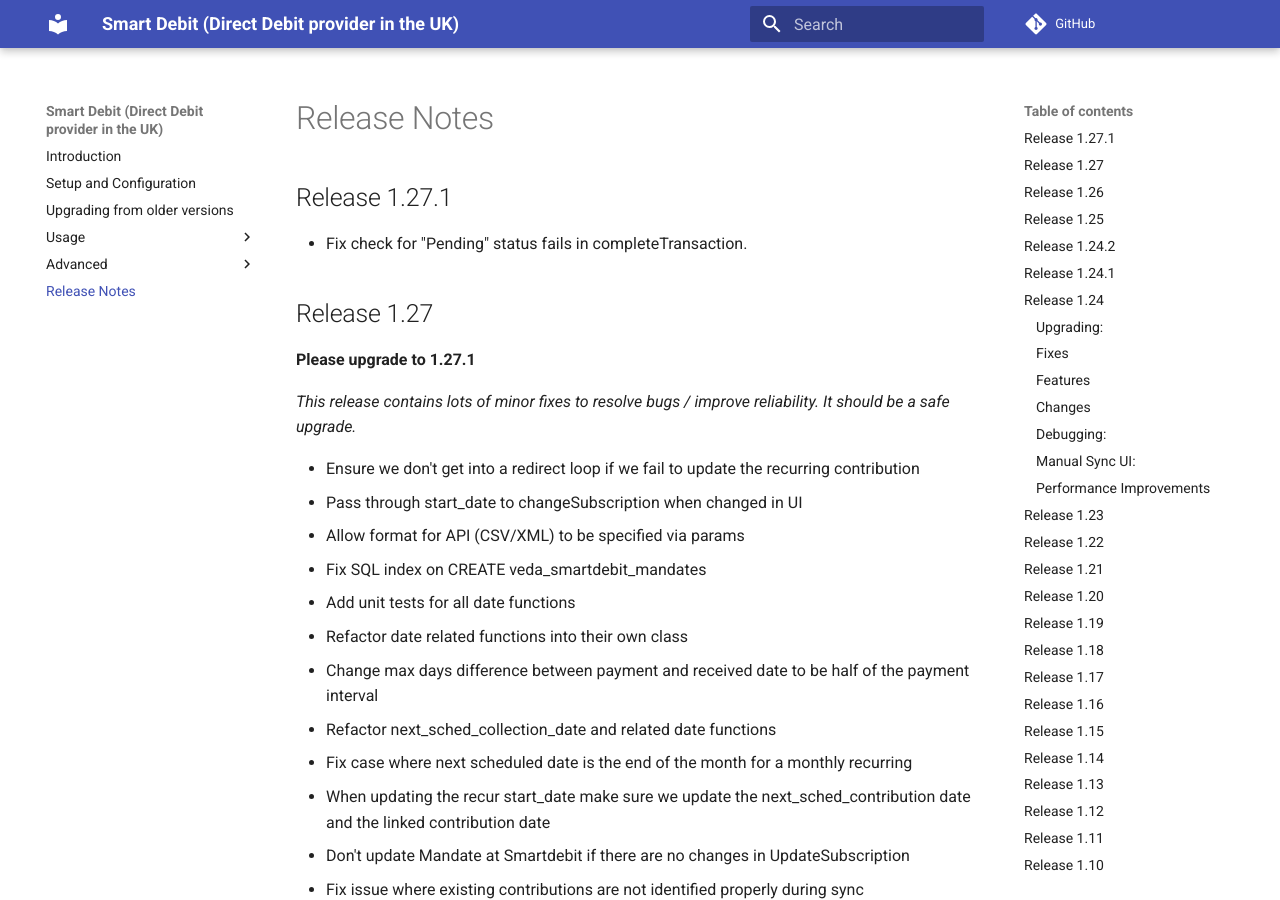
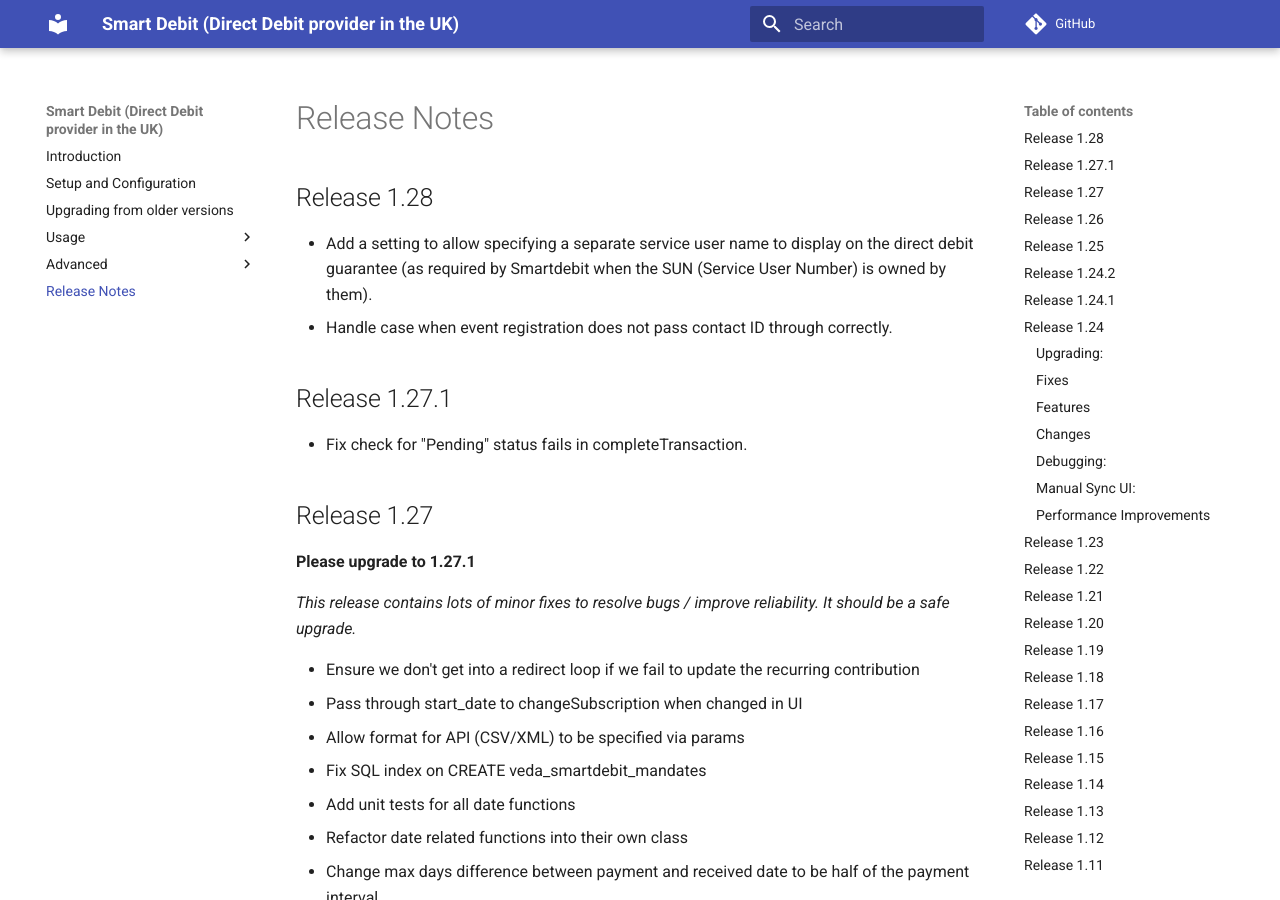
Before and after one commit to mattwire/org.civicrm.smartdebit, an MkDocs documentation site: the page built from docs/release/release_notes.md, in a window 1280 px wide and 900 px high. Built offline with MkDocs 1.6.1 and Material for MkDocs 9.7.7, drawn with Linux system fonts in a browser that asks for light colours; comment, search, counter and statistics services are not loaded; old or Windows-style settings are respelled for this version of MkDocs.

Commit message:
Release 1.28

```diff
--- a/docs/release/release_notes.md
+++ b/docs/release/release_notes.md
@@ -1,3 +1,7 @@
+## Release 1.28
+* Add a setting to allow specifying a separate service user name to display on the direct debit guarantee (as required by Smartdebit when the SUN (Service User Number) is owned by them).
+* Handle case when event registration does not pass contact ID through correctly.
+
 ## Release 1.27.1
 * Fix check for "Pending" status fails in completeTransaction.
 
--- a/info.xml
+++ b/info.xml
@@ -15,8 +15,8 @@
     <url desc="Author">https://www.mjwconsult.co.uk</url>
     <url desc="Licensing">http://www.gnu.org/licenses/agpl-3.0.html</url>
   </urls>
-  <releaseDate>2018-11-21</releaseDate>
-  <version>1.27.1</version>
+  <releaseDate>2018-12-21</releaseDate>
+  <version>1.28</version>
   <develStage>stable</develStage>
   <compatibility>
     <ver>5.5</ver>
```
